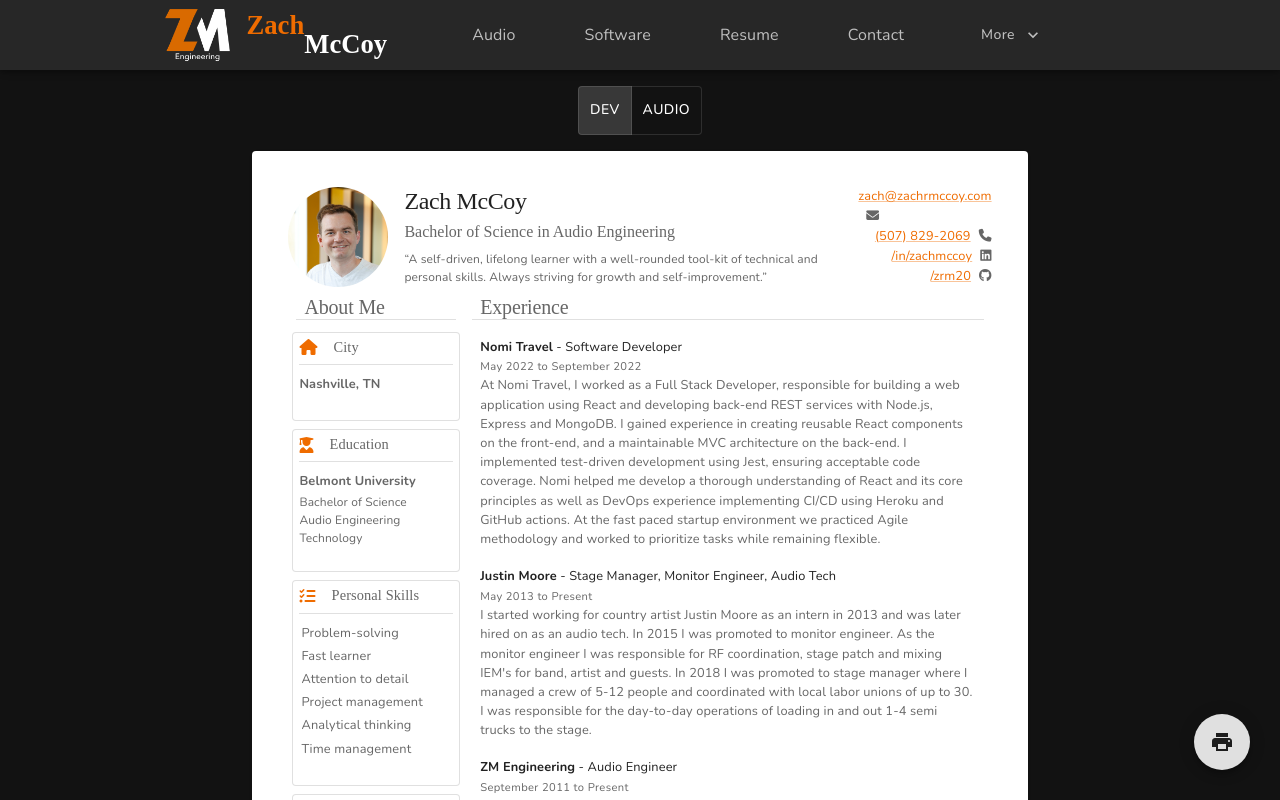
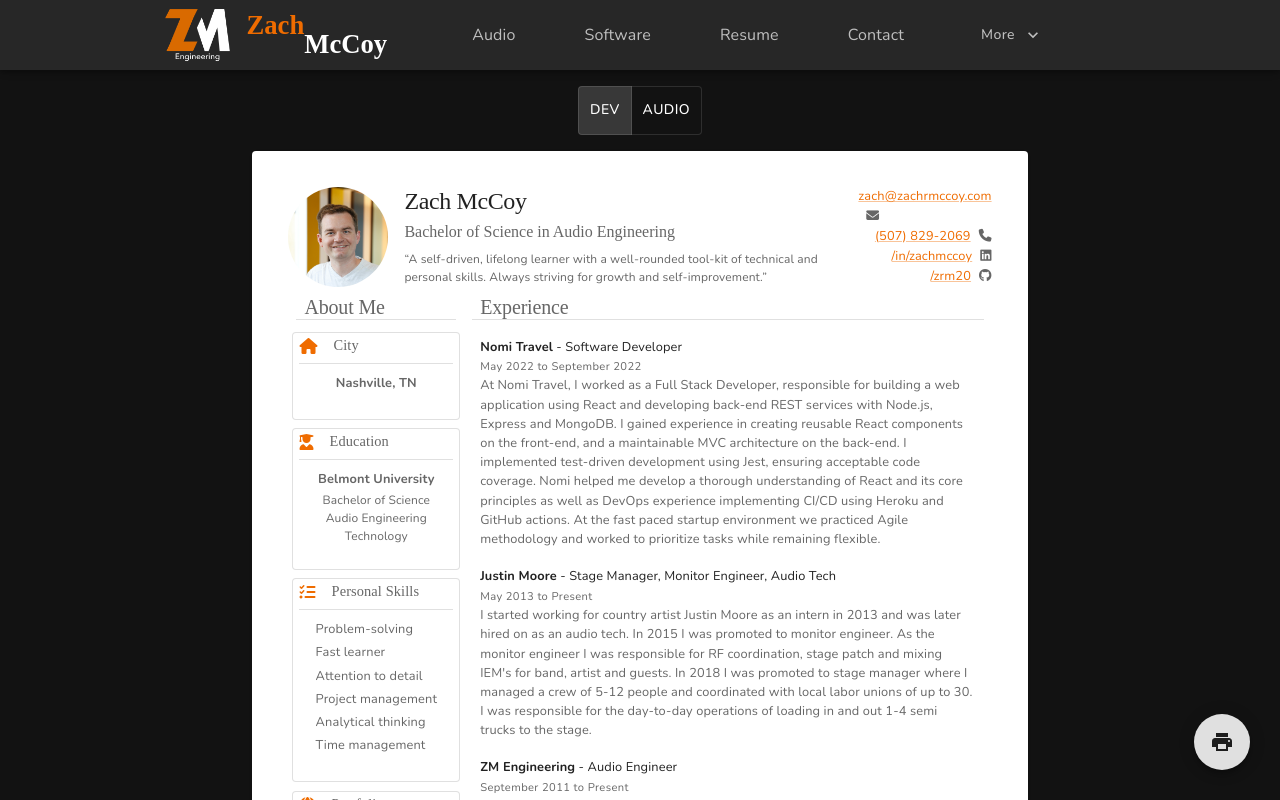
Before and after one commit to zrm20/zm-portfolio, a React (Create React App) app: page /resume in a window 1280 px wide. Shown: the top 800 px of the page. Built offline with nearby package versions, Linux system fonts and the light colour scheme; a web font is replaced by a local one.

Commit message:
center children content

```diff
--- a/src/components/resume/ResumeAboutCardItem/ResumeAboutCardItem.styles.ts
+++ b/src/components/resume/ResumeAboutCardItem/ResumeAboutCardItem.styles.ts
@@ -3,6 +3,7 @@ import { SxProps } from "@mui/material";
 interface Style {
   root: SxProps;
   header: SxProps;
+  childrenContainer: SxProps;
 };
 
 export default function useStyles(): Style {
@@ -18,7 +19,8 @@ export default function useStyles(): Style {
         my: 1
       },
       '& .MuiCardContent-root': {
-        p: .75,
+        py: .5,
+        px: .75,
       },
     },
     header: {
@@ -28,6 +30,12 @@ export default function useStyles(): Style {
         mr: 2,
         color: 'primary.main'
       }
+    },
+    childrenContainer: {
+      display: 'flex',
+      flexDirection: 'column',
+      alignItems: 'center',
+      width: '100%'
     }
   }
 };
--- a/src/components/resume/ResumeAboutCardItem/ResumeAboutCardItem.tsx
+++ b/src/components/resume/ResumeAboutCardItem/ResumeAboutCardItem.tsx
@@ -21,9 +21,13 @@ export default function ResumeAboutCardItem(props: ResumeAboutCardItemProps): JS
         </Box>
         {
           Boolean(props.children) &&
-          <Divider />
+          <>
+            <Divider />
+            <Box sx={styles.childrenContainer}>
+              { props.children }
+            </Box>
+          </>
         }
-        { props.children }
       </CardContent>
     </Card>
   );
--- a/src/components/resume/ResumeAboutMe/ResumeAboutMe.tsx
+++ b/src/components/resume/ResumeAboutMe/ResumeAboutMe.tsx
@@ -34,8 +34,8 @@ export default function ResumeAboutMe(props: ResumeAboutMeProps): JSX.Element {
           title="Education"
         >
           <Typography variant="subtitle1"><b>{degree.school.name}</b></Typography>
-          <Typography>{degree.degree}</Typography>
-          <Typography>{degree.major}</Typography>
+          <Typography textAlign="center">{degree.degree}</Typography>
+          <Typography textAlign="center">{degree.major}</Typography>
         </ResumeAboutCardItem>
 
         <ResumeAboutCardItem
```
